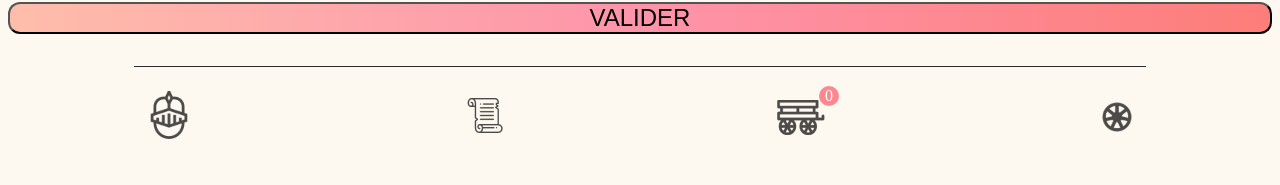
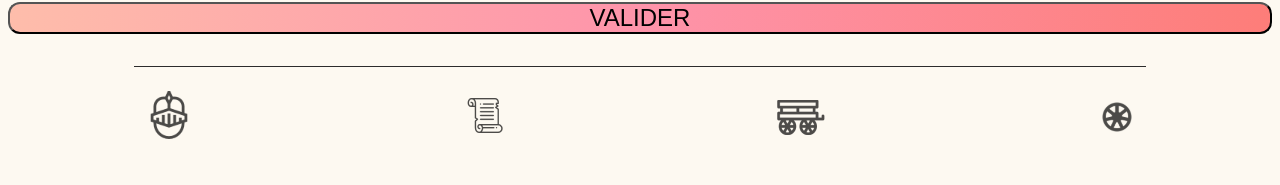
Before and after one commit to ChrisColesnicov/adopte-un-gueux, a React (Vite) app in the folder client/: page /onboard in a window 1280 px wide. Shown: the part 749-934 px from the top of the page. Built offline with nearby package versions, Linux system fonts and the light colour scheme; a web font is replaced by a local one.

Commit message:
minor fix to cart counter

```diff
--- a/client/src/components/Footer.jsx
+++ b/client/src/components/Footer.jsx
@@ -26,9 +26,12 @@ export default function Footer() {
             alt="Your cart - Favorite people"
             className="cart-icon"
           />
-          <span className="cart-number">{cart.length}</span>
+          {cart.length > 0 ? (
+            <span className="cart-number">{cart.length}</span>
+          ) : (
+            ""
+          )}
         </Link>
-
         <img src="../src/assets/images/parameters.svg" alt="Go to parameters" />
       </div>
     </section>
```
